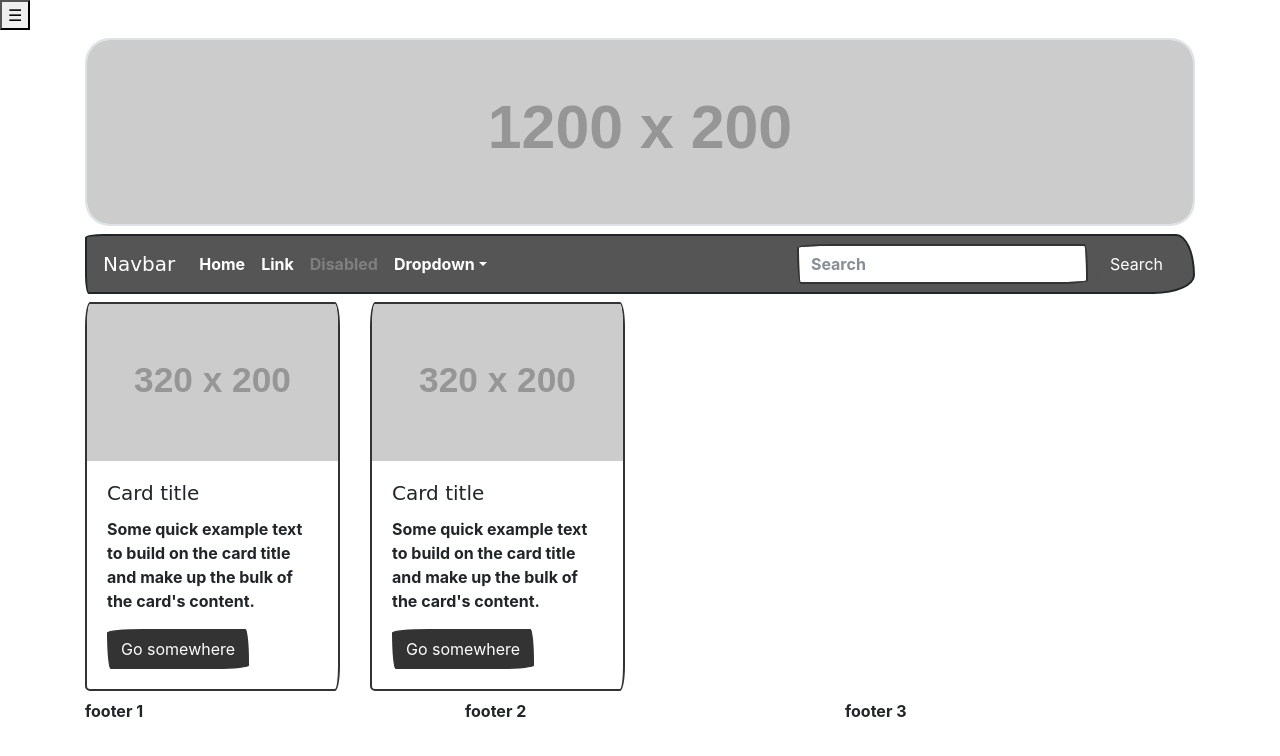
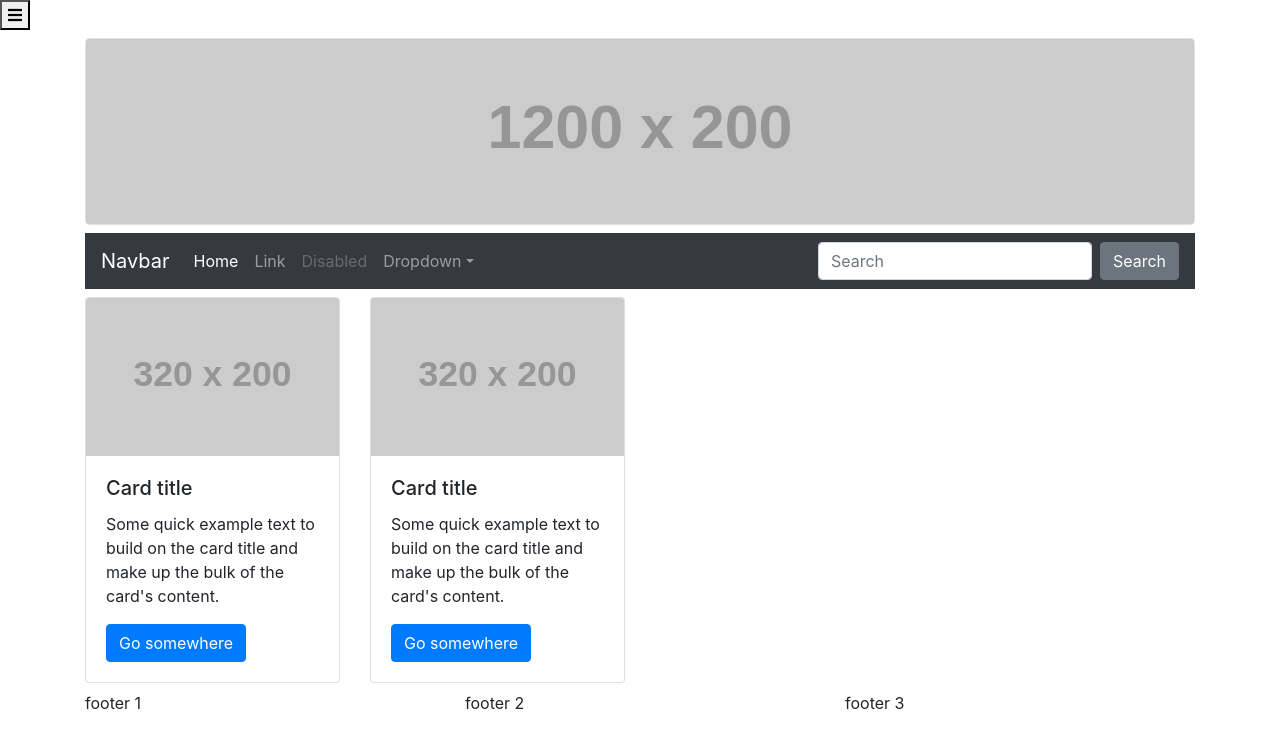
Before and after one commit to serge-mur/ok-template, a website: page assets/src/index.html in a window 1280 px wide. Drawn offline with nearby package versions, Linux system fonts and the light colour scheme; files that its build step writes are made by us from their sources; placeholder pictures from the web are drawn by us; files whose address does not match are found by name; a web font is replaced by a local one.

Commit message:
correct template

```diff
--- a/assets/src/index.html
+++ b/assets/src/index.html
@@ -2,6 +2,7 @@
 <html lang="ru">
 
 <head>
+    <title>Стартовая страница</title>
     //= template/head.html
 </head>
 
@@ -19,7 +20,7 @@
 
     <div id="panel">
 
-        <button class="toggle-button">☰</button>
+        <button class="toggle-button"><i class="fas fa-bars"></i></button>
 
         <header id="header">
             //= template/header.html
--- a/assets/src/style/main.scss
+++ b/assets/src/style/main.scss
@@ -1,6 +1,3 @@
-// Подключим переменные темы https://bootswatch.com/
-@import "theme-sketchy/_variables.scss";
-
 // Переопределение дефолтных значений переменных Bootstrap 4 и определение своих
 @import "variables";
 
@@ -43,8 +40,5 @@
 @import "../../../node_modules/bootstrap/scss/_utilities";
 @import "../../../node_modules/bootstrap/scss/_print";
 
-// Подключим стили темы https://bootswatch.com/
-@import "theme-sketchy/_bootswatch.scss";
-
 // Подключение своих SCSS файлов
 @import "my";
--- a/assets/src/template/head.html
+++ b/assets/src/template/head.html
@@ -1,6 +1,7 @@
 <meta charset="utf-8">
 <meta name="viewport" content="width=device-width, initial-scale=1, shrink-to-fit=no">
 
+
+<link rel="stylesheet" href="https://fonts.googleapis.com/css?family=Roboto">
+<link rel="stylesheet" href="https://use.fontawesome.com/releases/v5.7.2/css/all.css">
 <link rel="stylesheet" href="css/main.min.css">
-
-<title>Стартовая страница</title>
```
Also changed, not shown: assets/build/css/main.css, assets/build/css/main.min.css, assets/build/img/store1.png (deleted), assets/build/index.html, 6 other files.
